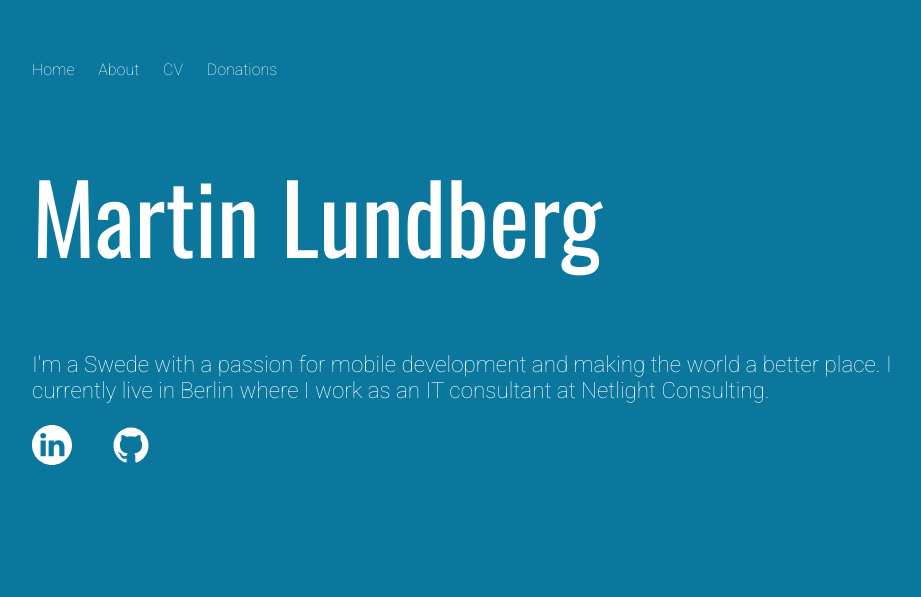
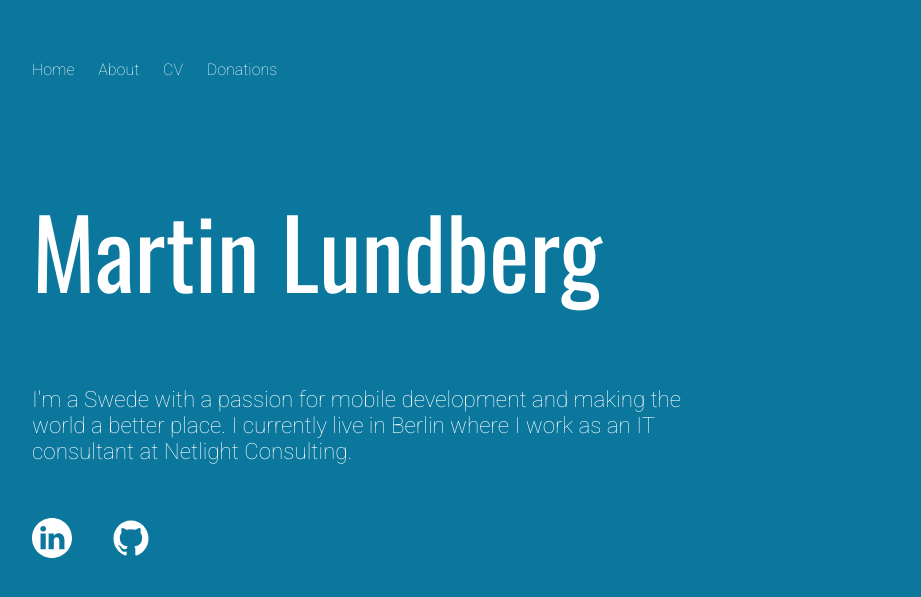
Before and after one commit to molundb/molundb.github.io, a Jekyll site: the page built from index.html, in a window 1280 px wide. Shown: the top 597 px of the page, without its empty margins (160-1081 px from the left). Built offline with Jekyll 4.4.1, drawn with Linux system fonts in a browser that asks for light colours.

Commit message:
feat: fix margins on home

```diff
--- a/css/main.css
+++ b/css/main.css
@@ -32,6 +32,10 @@ p,
   font-size: 1.4em;
   font-weight: lighter; /* TODO: Make font even lighter .*/
 }
+p.home-paragraph {
+  max-width: 700px;
+}
+
 footer {
   font-size: 0.8em;
 }
--- a/index.html
+++ b/index.html
@@ -4,10 +4,12 @@ title: Martin Lundberg
 ---
 
 <div class="blurb">
+  <br />
   <h1>Martin Lundberg</h1>
-  <p>
+  <p class="home-paragraph">
     I'm a Swede with a passion for mobile development and making the world a
     better place. I currently live in Berlin where I work as an IT consultant at
     Netlight Consulting.
   </p>
+  <br />
 </div>
```
